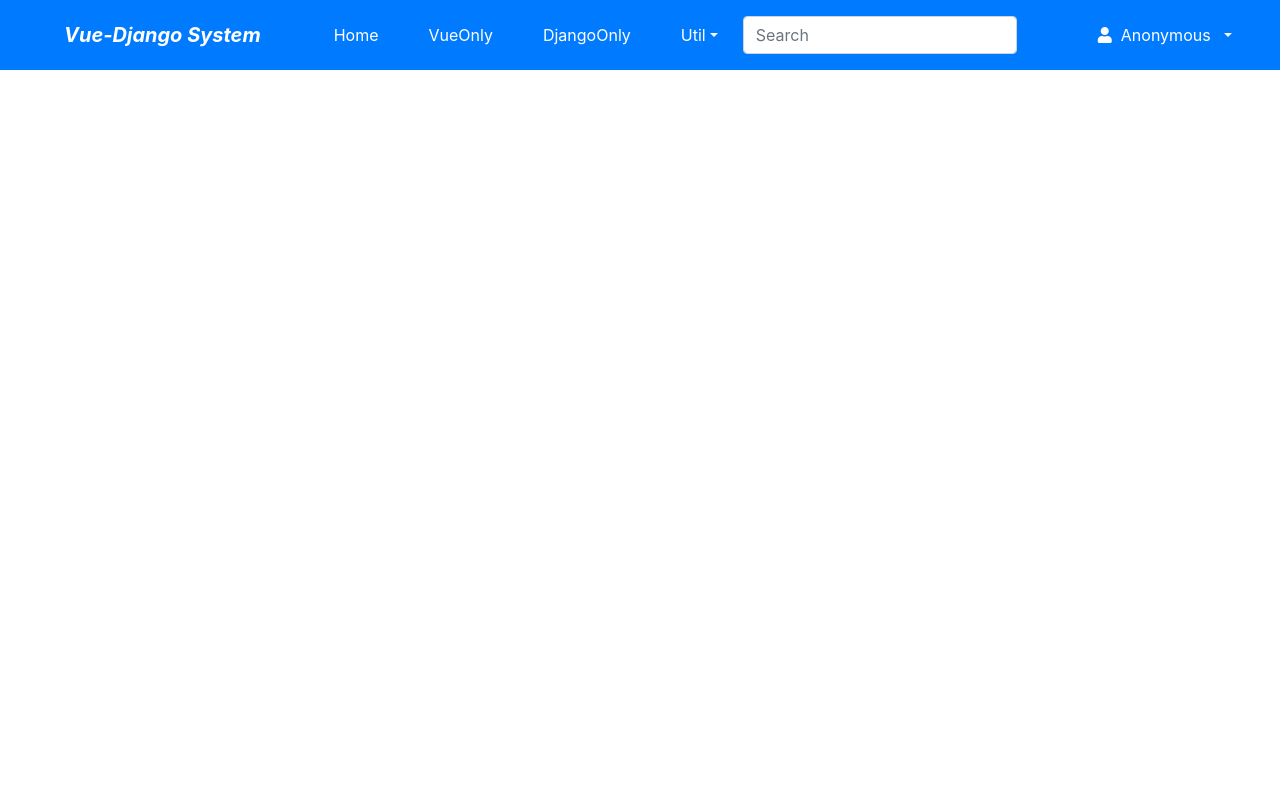
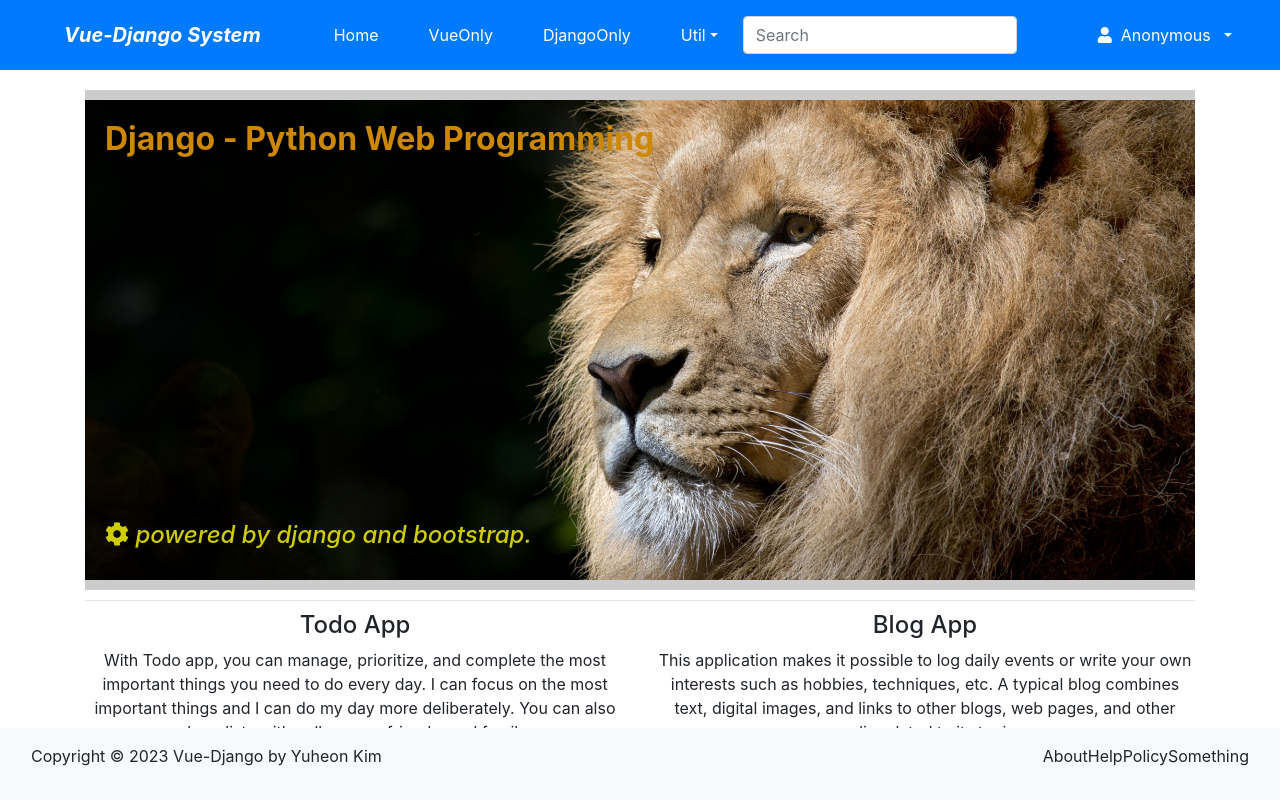
Before and after one commit to Yuhyeon0516/Vue-Django_To-Do-List, a Django app: page / in a window 1280 px wide. Run offline with Django 4.2, Linux system fonts and the light colour scheme; some libraries are stand-ins or nearby versions.

Commit message:
Modified home.html

```diff
--- a/Django/mysite/settings.py
+++ b/Django/mysite/settings.py
@@ -120,7 +120,7 @@ USE_TZ = False
 # https://docs.djangoproject.com/en/4.2/howto/static-files/
 
 STATIC_URL = "static/"
-STATICFIELS_DIRS = [os.path.join(BASE_DIR, "static")]
+STATICFILES_DIRS = [os.path.join(BASE_DIR, "static")]
 
 # Default primary key field type
 # https://docs.djangoproject.com/en/4.2/ref/settings/#default-auto-field
--- a/Django/templates/home.html
+++ b/Django/templates/home.html
@@ -1 +1,74 @@
-{% extends "base.html" %}
+{% extends 'base.html' %} {% load static %} {% block title %}home.html{% endblock %} {% block extra-style %}
+<style>
+    .home-window {
+        background-image: url('{% static 'img/lion.jpg' %}');
+        background-repeat: no-repeat;
+        background-position: center;
+        background-size: 100%;
+        height: 500px;
+        border-top: 10px solid #ccc;
+        border-bottom: 10px solid #ccc;
+        color: yellow;
+        padding: 20px 0 0 20px;
+    }
+    .title {
+        color: #c80;
+        font-weight: bold;
+    }
+    .powered {
+        position: relative;
+        top: 77%;
+        color: #cc0;
+        font-style: italic;
+    }
+</style>
+{% endblock %} {% block content %}
+<div class="home-window">
+    <h2 class="title">Django - Python Web Programming</h2>
+    <h4 class="powered"><i class="fas fa-cog"></i> powered by django and bootstrap.</h4>
+</div>
+
+<hr style="margin: 10px 0" />
+
+<div class="row text-center">
+    <div class="col-sm-6">
+        <h4 class="fw-bold">Todo App</h4>
+        <p>
+            With Todo app, you can manage, prioritize, and complete the most important things you need to do every day. I can focus on the most important things
+            and I can do my day more deliberately. You can also share lists with colleagues, friends, and family.
+        </p>
+    </div>
+    <div class="col-sm-6">
+        <h4 class="fw-bold">Blog App</h4>
+        <p>
+            This application makes it possible to log daily events or write your own interests such as hobbies, techniques, etc. A typical blog combines text,
+            digital images, and links to other blogs, web pages, and other media related to its topic.
+        </p>
+    </div>
+</div>
+{% endblock content %} {% block footer %}
+<footer class="fixed-bottom">
+    <div class="container-fluid">
+        <div class="row ttext-center bg-light p-3 d-flex justify-content-between">
+            <div class="col-md-6 fw-bold">
+                <p>Copyright &copy; 2023 Vue-Django by Yuheon Kim</p>
+            </div>
+            <div class="col-md-6">
+                <ul class="list-inline d-flex justify-content-end fw-bold">
+                    <li class="me-3" data-bs-toggle="tooltip" data-bs-placement="top" title="준비중입니다">About</li>
+                    <li class="me-3" data-bs-toggle="tooltip" data-bs-placement="top" title="준비중입니다">Help</li>
+                    <li class="me-3" data-bs-toggle="tooltip" data-bs-placement="top" title="준비중입니다">Policy</li>
+                    <li class="me-0" data-bs-toggle="tooltip" data-bs-placement="top" title="준비중입니다">Something</li>
+                </ul>
+            </div>
+        </div>
+    </div>
+</footer>
+{% endblock footer %} {% block extra-script %}
+<script>
+    var tooltipTriggerList = [].slice.call(document.querySelectorAll('[data-bs-toggle="tooltip"]'));
+    var tooltipList = tooltipTriggerList.map(function (tooltipTriggerEl) {
+        return new bootstrap.Tooltip(tooltipTriggerEl);
+    });
+</script>
+{% endblock extra-script %}
```
